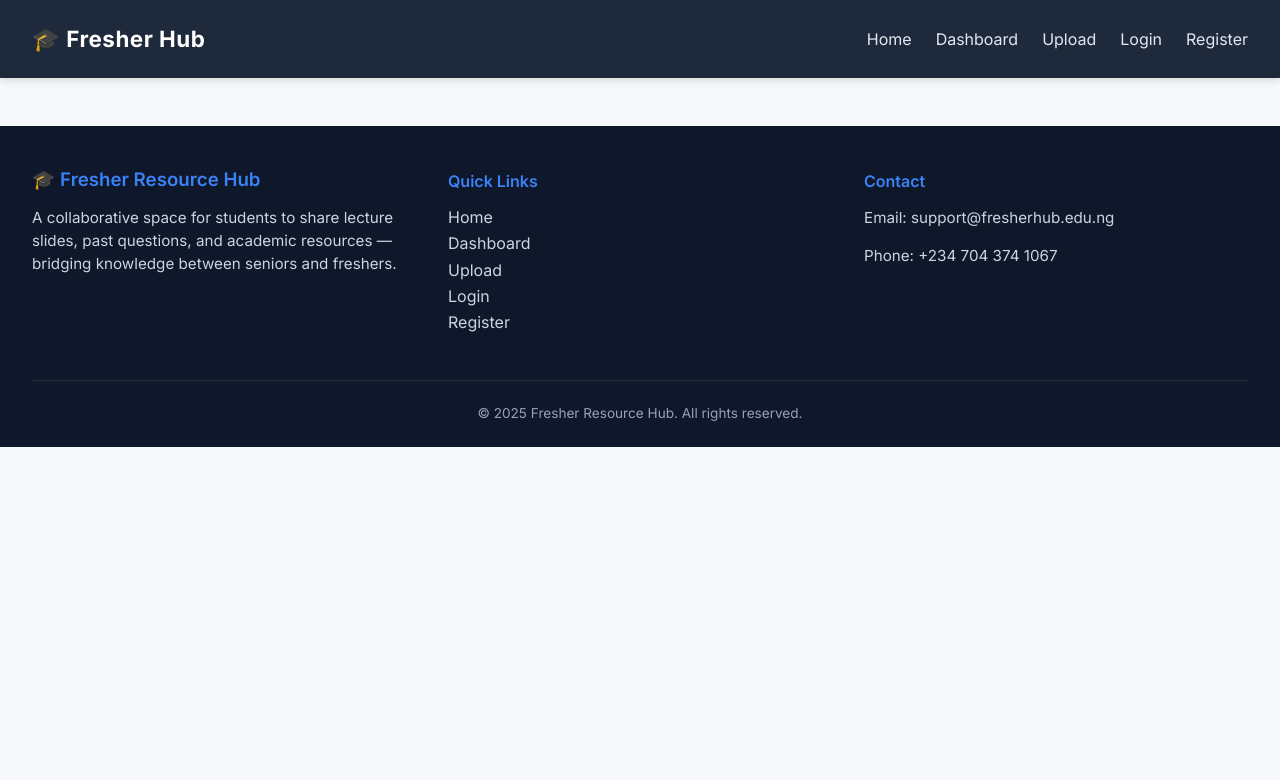
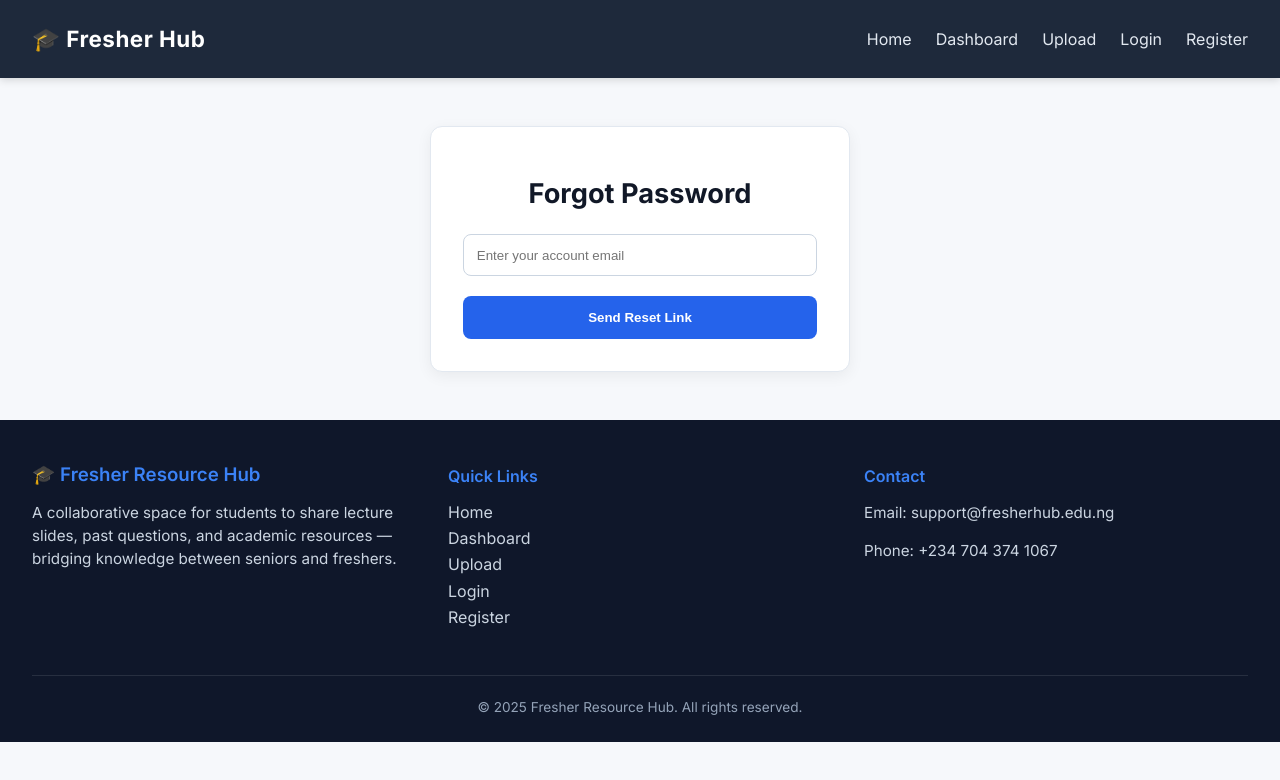
Before and after one commit to kehindeoloruntayo/Fresher-resource-Hub, a React (Vite) app: page /forgot-password in a window 1280 px wide. Shown: the top 780 px of the page. Built offline with nearby package versions, Linux system fonts and the light colour scheme.

Commit message:
add forgot password to login page

```diff
--- a/src/App.jsx
+++ b/src/App.jsx
@@ -12,6 +12,7 @@ import AdminPanel from "./pages/AdminPanel";
 import ResourceDetail from "./pages/ResourceDetail";
 import Resources from "./pages/Resources";
 import Pending from "./pages/Pending";
+import ForgotPassword from "./pages/ForgotPassword";
 
 function App() {
   return (
@@ -29,6 +30,7 @@ function App() {
             <Route path="/admin" element={<AdminPanel />} />
             <Route path="/resources" element={<Resources />} />
             <Route path="/pending" element={<Pending />} />
+            <Route path="/forgot-password" element={<ForgotPassword />} />
           </Routes>
         </main>
         <Footer />
--- /dev/null
+++ b/src/pages/ForgotPassword.css
@@ -0,0 +1,62 @@
+.forgot-container {
+  max-width: 420px;
+  padding: 2rem;
+  margin: 3rem auto;
+  text-align: center;
+  background: #ffffff;
+  border-radius: 12px;
+  border: 1px solid #e2e8f0;
+  box-shadow: 0 4px 15px rgba(0,0,0,0.06);
+}
+
+.forgot-box h1 {
+  margin-bottom: 1.5rem;
+  font-size: 1.7rem;
+  color: #111827;
+}
+
+.forgot-input {
+  width: 100%;
+  padding: 0.8rem;
+  margin-bottom: 1.2rem;
+  border-radius: 8px;
+  border: 1px solid #cbd5e1;
+  outline: none;
+}
+
+.forgot-input:focus {
+  border-color: #2563eb;
+  box-shadow: 0 0 0 2px rgba(37, 99, 235, 0.15);
+}
+
+.forgot-btn {
+  width: 100%;
+  padding: 0.9rem;
+  background: #2563eb;
+  color: white;
+  border: none;
+  border-radius: 8px;
+  cursor: pointer;
+  font-weight: 600;
+}
+
+.forgot-btn:hover {
+  background: #1e4fd1;
+}
+
+.success-box h2 {
+  color: #16a34a;
+  margin-bottom: 1rem;
+}
+
+.forgot-link {
+  margin-top: 1rem;
+  display: block;
+  color: #2563eb;
+  text-decoration: none;
+  font-size: 0.9rem;
+}
+
+.forgot-link:hover {
+  text-decoration: underline;
+}
--- /dev/null
+++ b/src/pages/ForgotPassword.jsx
@@ -0,0 +1,56 @@
+import React, { useState } from "react";
+import "./ForgotPassword.css";
+
+function ForgotPassword() {
+  const [email, setEmail] = useState("");
+  const [sent, setSent] = useState(false);
+
+  const handleSubmit = (e) => {
+    e.preventDefault();
+
+    // Here deji will handle sending the reset link via backend API
+    setSent(true);
+  };
+
+  return React.createElement(
+    "div",
+    { className: "forgot-container" },
+    sent
+      ? React.createElement(
+          "div",
+          { className: "success-box" },
+          [
+            React.createElement("h2", { key: "txt" }, "Reset Link Sent"),
+            React.createElement(
+              "p",
+              { key: "p" },
+              "If the email exists, a password reset link has been sent."
+            )
+          ]
+        )
+      : React.createElement(
+          "form",
+          { className: "forgot-box", onSubmit: handleSubmit },
+          [
+            React.createElement("h1", { key: "title" }, "Forgot Password"),
+
+            React.createElement("input", {
+              key: "email",
+              type: "email",
+              placeholder: "Enter your account email",
+              value: email,
+              onChange: (e) => setEmail(e.target.value),
+              className: "forgot-input"
+            }),
+
+            React.createElement(
+              "button",
+              { key: "submit", className: "forgot-btn", type: "submit" },
+              "Send Reset Link"
+            )
+          ]
+        )
+  );
+}
+
+export default ForgotPassword;
--- a/src/pages/Login.jsx
+++ b/src/pages/Login.jsx
@@ -2,12 +2,12 @@ import "./Login.css";
 import { Link, useNavigate } from "react-router-dom";
 import { useState } from "react";
 import { supabase } from "../lib/supabase";
-import bcrypt from 'bcryptjs';
+import bcrypt from "bcryptjs";
 
 function Login() {
   const [formData, setFormData] = useState({
     email: "",
-    password: ""
+    password: "",
   });
   const [loading, setLoading] = useState(false);
   const [error, setError] = useState("");
@@ -16,7 +16,7 @@ function Login() {
   const handleChange = (e) => {
     setFormData({
       ...formData,
-      [e.target.name]: e.target.value
+      [e.target.name]: e.target.value,
     });
   };
 
@@ -28,9 +28,9 @@ function Login() {
     try {
       // Find user in Registered table by email
       const { data: userData, error: userError } = await supabase
-        .from('Registered')
-        .select('*')
-        .eq('Email', formData.email)
+        .from("Registered")
+        .select("*")
+        .eq("Email", formData.email)
         .single();
 
       if (userError || !userData) {
@@ -38,7 +38,10 @@ function Login() {
       }
 
       // Verify the password against the hashed password
-      const isPasswordValid = await bcrypt.compare(formData.password, userData.Password);
+      const isPasswordValid = await bcrypt.compare(
+        formData.password,
+        userData.Password
+      );
 
       if (!isPasswordValid) {
         throw new Error("Invalid email or password");
@@ -48,13 +51,12 @@ function Login() {
       localStorage.setItem("user", JSON.stringify(userData));
 
       // Redirect based on role
-      if (userData.role === 'admin') {
+      if (userData.role === "admin") {
         localStorage.setItem("admin", "true");
         navigate("/admin");
       } else {
         navigate("/dashboard");
       }
-
     } catch (error) {
       console.error("Login error:", error);
       setError(error.message);
@@ -96,18 +98,16 @@ function Login() {
             />
           </div>
 
-          <button
-            type="submit"
-            className="auth-btn"
-            disabled={loading}
-          >
+          <button type="submit" className="auth-btn" disabled={loading}>
             {loading ? "Logging in..." : "Login"}
           </button>
         </form>
 
         <p className="auth-footer">
-          Don't have an account?{" "}
-          <Link to="/register">Register</Link>
+          Don't have an account? <Link to="/register">Register</Link>
+        </p>
+        <p className="forgot-password">
+          <Link to="/forgot-password">Forgot Password?</Link>
         </p>
       </div>
     </div>
```
